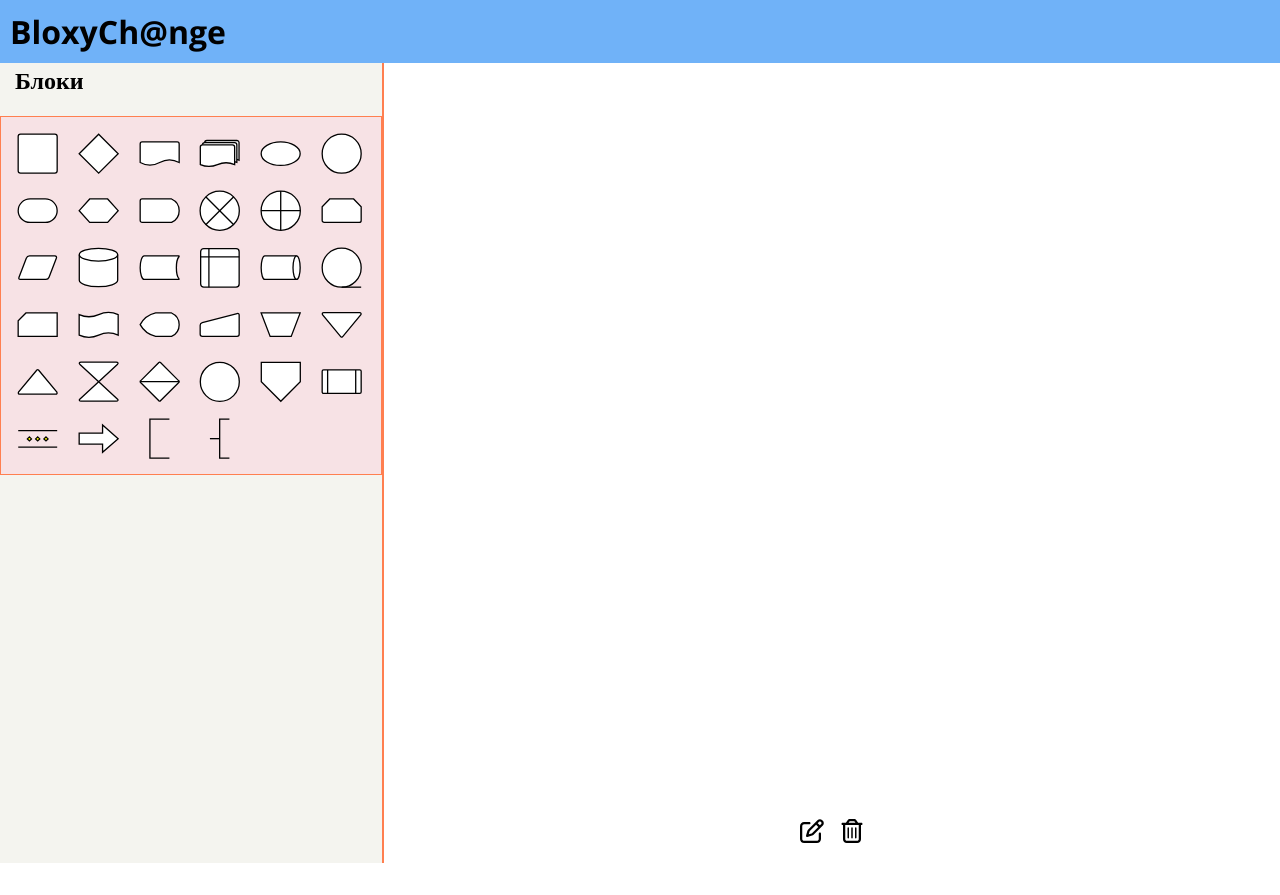
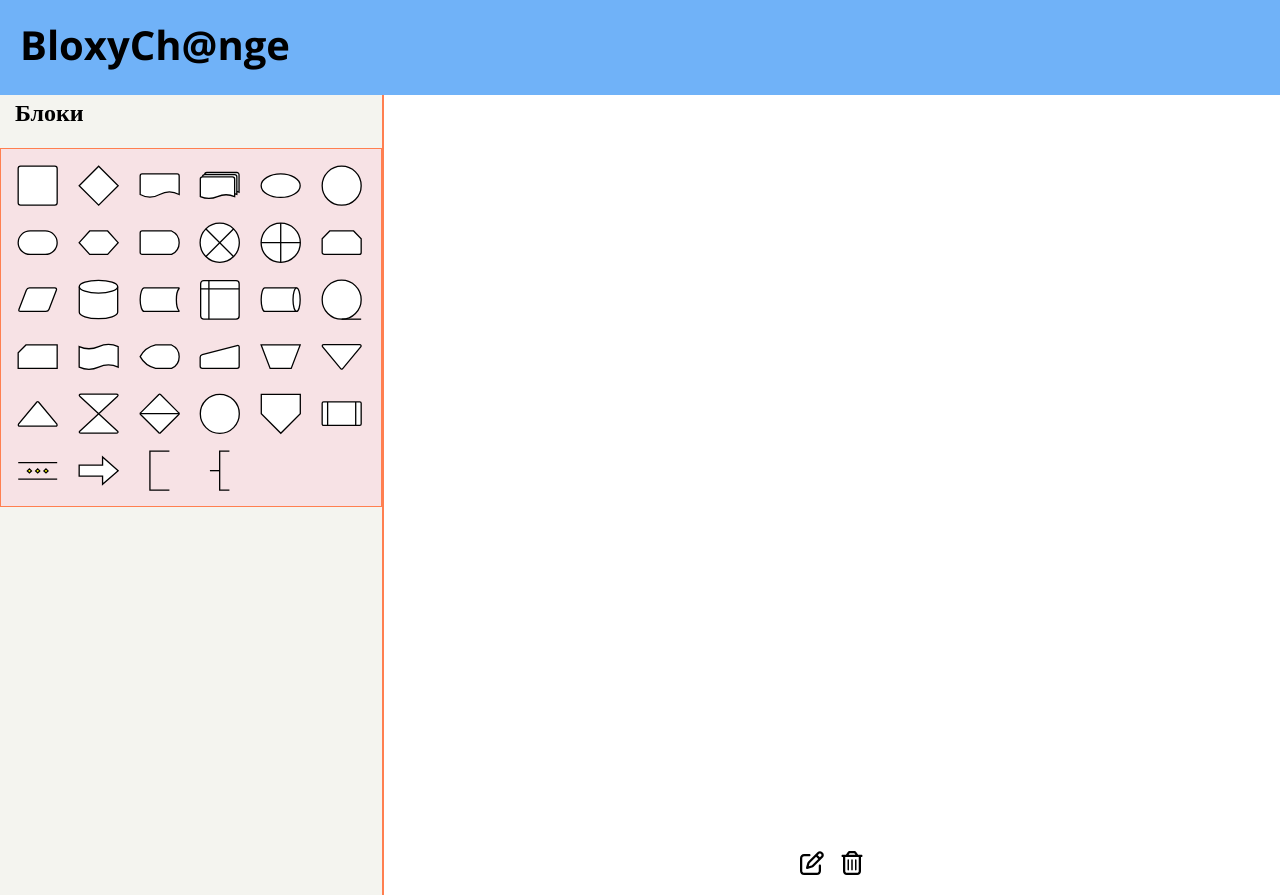
Before and after one commit to Anubisworkingexperience/BloxyChange, a React (Vite) app: page / in a window 1280 px wide. Before the commit the page ends 863 px from the top, so only its background shows below. Built offline with nearby package versions, Linux system fonts and the light colour scheme.

Commit message:
some logo changes

```diff
--- a/package.json
+++ b/package.json
@@ -16,7 +16,8 @@
     "@fortawesome/free-solid-svg-icons": "^6.7.2",
     "@fortawesome/react-fontawesome": "^0.2.2",
     "react": "^19.0.0",
-    "react-dom": "^19.0.0"
+    "react-dom": "^19.0.0",
+    "react-router": "^7.2.0"
   },
   "devDependencies": {
     "@eslint/js": "^9.19.0",
--- a/src/App.tsx
+++ b/src/App.tsx
@@ -1,12 +1,15 @@
 import { Header } from './components/Header'
 import { WorkArea } from './components/WorkArea'
+import { BrowserRouter, Routes, Route } from 'react-router';
 
 function App() {
 
   return (
     <>
-      <Header />
-      <WorkArea />
+      <BrowserRouter>
+        <Header />
+        <WorkArea />
+      </BrowserRouter>
     </>
   )
 }
--- a/src/components/Header.tsx
+++ b/src/components/Header.tsx
@@ -1,10 +1,12 @@
 import "../styles/App.scss"
+import { Logo } from "./Logo"
+import "../styles/Header.scss"
 
 export function Header() {
   return (
     <>
     <header className="header">
-    <h1>BloxyCh@nge</h1>
+    <Logo />
     </header>
     </>
   )
--- /dev/null
+++ b/src/components/Logo.tsx
@@ -0,0 +1,11 @@
+export function Logo() {
+  return (
+    <a className="logo">
+      <svg xmlns="http://www.w3.org/2000/svg" width="300" height="70" viewBox="0 0 300 70">
+      <text x="10" y="50" font-size="2.5rem" font-weight="bold">
+        BloxyCh@nge
+      </text>
+      </svg>
+    </a>
+  )
+}
--- /dev/null
+++ b/src/styles/Header.scss
@@ -0,0 +1,11 @@
+.logo > svg {
+  user-select: none;
+  -webkit-user-select: none;
+  -moz-user-select: none;
+  -ms-user-select: none;
+}
+
+
+.logo:hover {
+  cursor: pointer;
+}
```
Also changed, not shown: src/main.tsx (+3 -4 lines), 1 other file (tests, documents, lock files or other folders).
